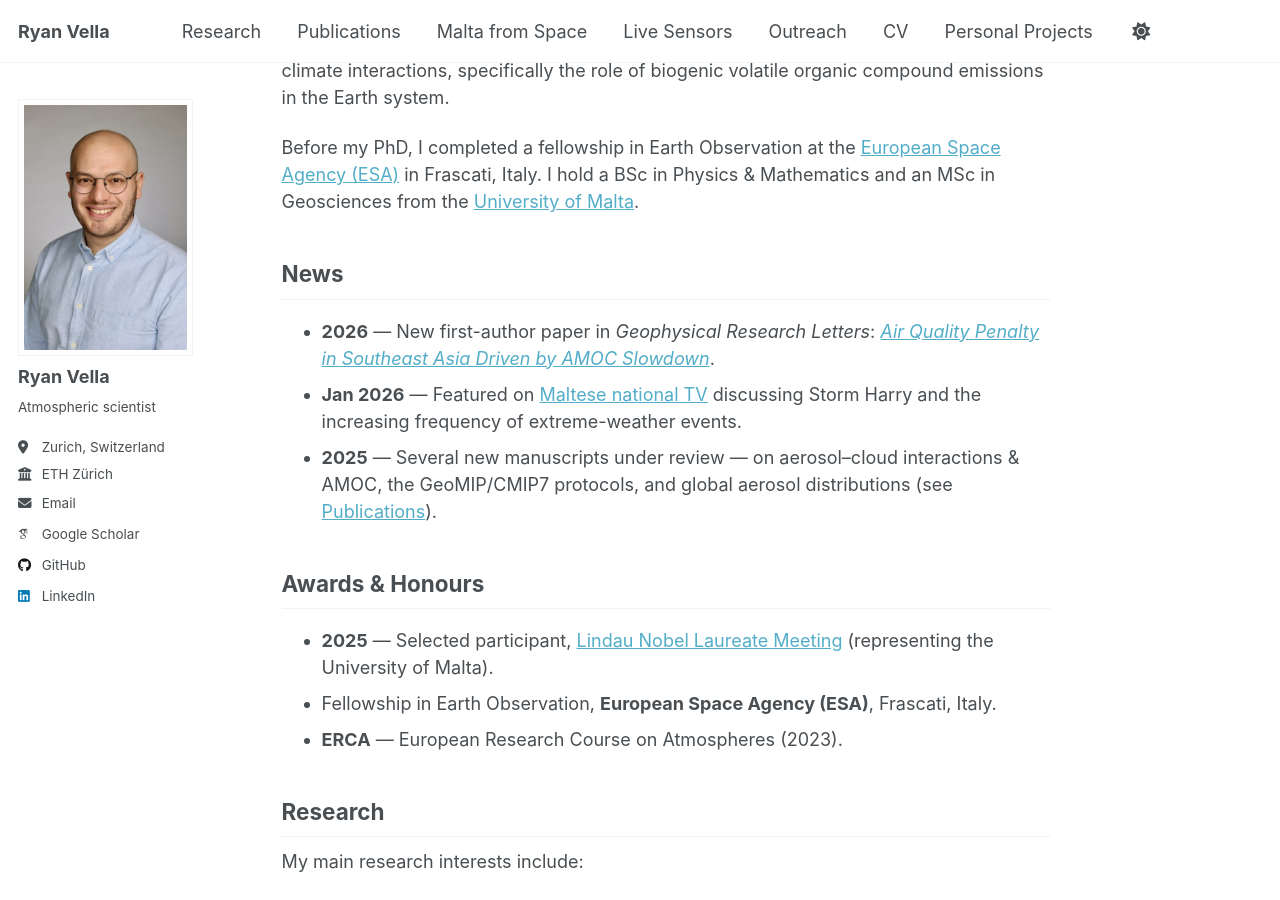
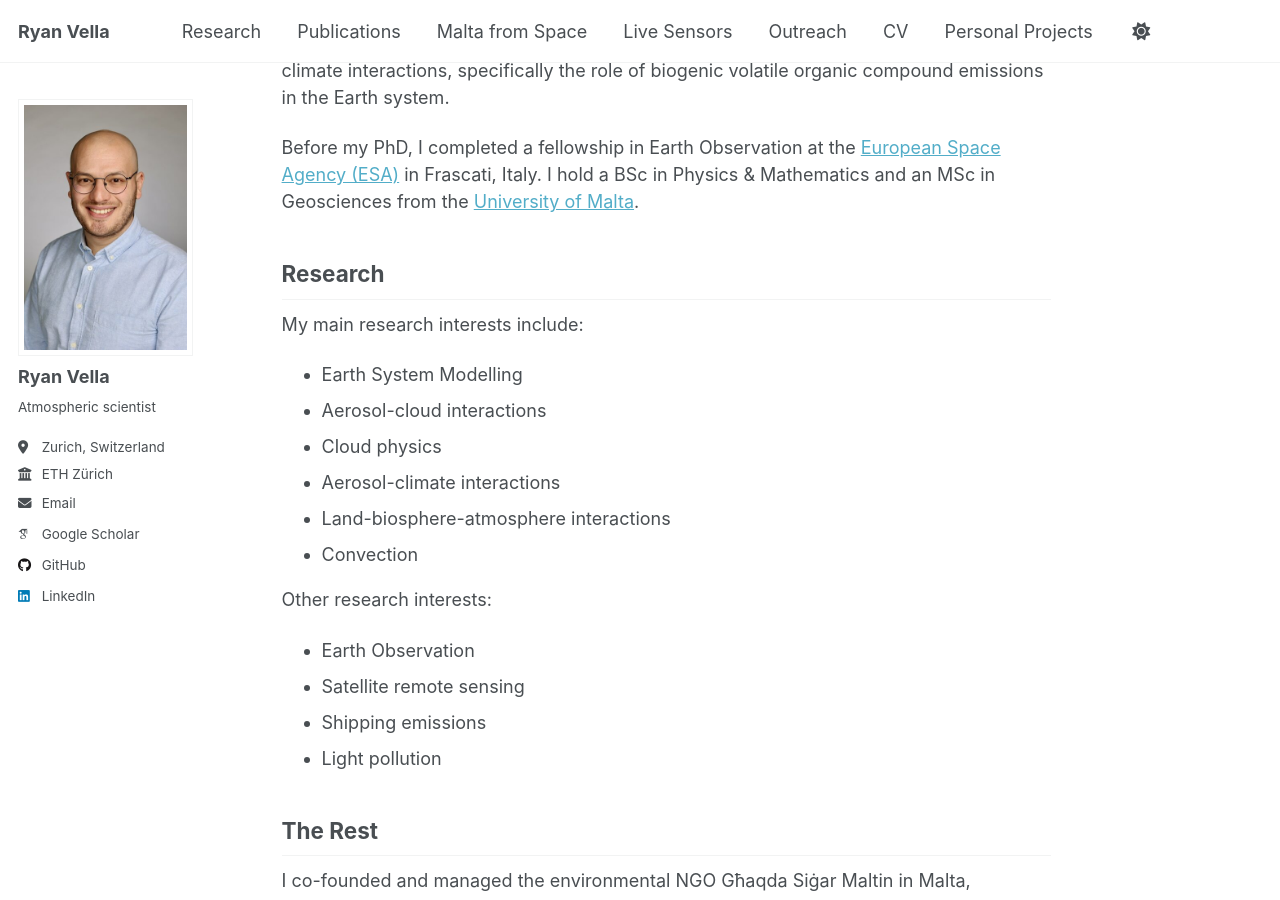
Before and after one commit to ryanvella9/ryanvella9.github.io, a Jekyll site: the page built from _pages/about.md, in a window 1280 px wide and 900 px high, scrolled down 320 px. Built offline with Jekyll 4.4.1, drawn with Linux system fonts in a browser that asks for light colours; some web fonts are replaced; a script that is not in the unit is left out.

Commit message:
Remove News and Awards sections from landing page

```diff
--- a/_pages/about.md
+++ b/_pages/about.md
@@ -16,18 +16,6 @@ I completed my PhD at the [Max Planck Institute for Chemistry](https://www.mpic.
 Before my PhD, I completed a fellowship in Earth Observation at the [European Space Agency (ESA)](https://www.esa.int/) in Frascati, Italy. I hold a BSc in Physics & Mathematics and an MSc in Geosciences from the [University of Malta](https://www.um.edu.mt/).
 
 
-
-## News
-
-- **2026** — New first-author paper in *Geophysical Research Letters*: [*Air Quality Penalty in Southeast Asia Driven by AMOC Slowdown*](https://agupubs.onlinelibrary.wiley.com/doi/10.1029/2025GL121309).
-- **Jan 2026** — Featured on [Maltese national TV](/outreach/) discussing Storm Harry and the increasing frequency of extreme-weather events.
-- **2025** — Several new manuscripts under review — on aerosol–cloud interactions & AMOC, the GeoMIP/CMIP7 protocols, and global aerosol distributions (see [Publications](/publications/)).
-
-## Awards & Honours
-
-- **2025** — Selected participant, [Lindau Nobel Laureate Meeting](https://www.um.edu.mt/newspoint/news/2025/07/ryan-vella-lindau-nobel-laureate-meeting) (representing the University of Malta).
-- Fellowship in Earth Observation, **European Space Agency (ESA)**, Frascati, Italy.
-- **ERCA** — European Research Course on Atmospheres (2023).
 
 ## Research
 
```
